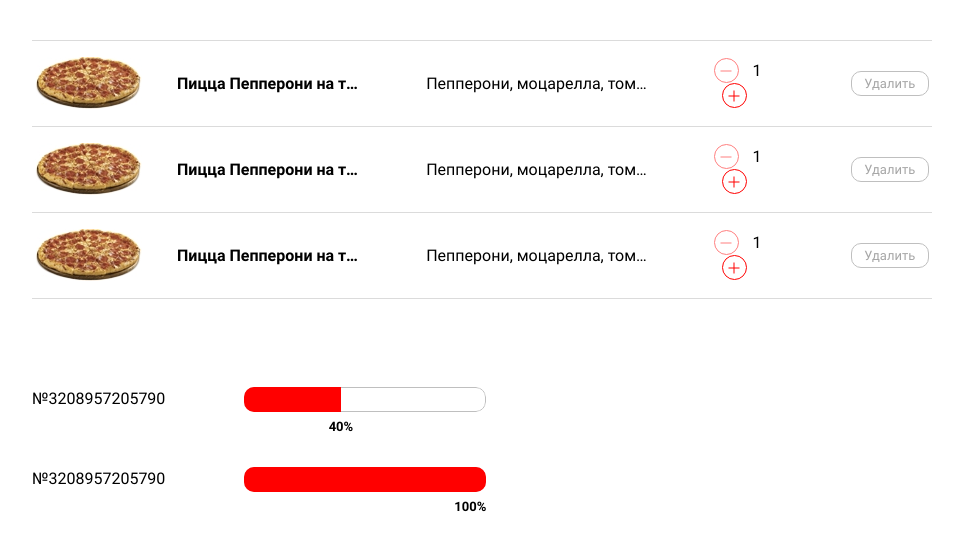
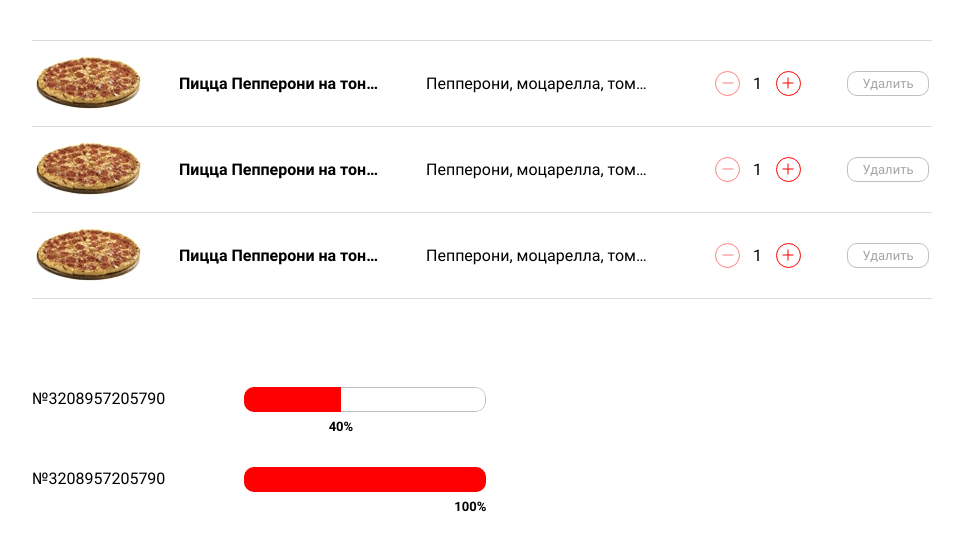
Before and after one commit to cognitive-cake/endy, a website: page index.html in a window 1280 px wide. Shown: the whole page, without its empty margins (158-1121 px from the left). Drawn offline with Linux system fonts and the light colour scheme.

Commit message:
Поправил вёрстку списка заказов

```diff
--- a/sass/blocks/amount-controls.scss
+++ b/sass/blocks/amount-controls.scss
@@ -26,11 +26,11 @@
     }
 
     &-dec {
-      margin-right: 8px;
+      margin-right: 7px;
     }
 
     &-inc {
-      margin-left: 8px;
+      margin-left: 7px;
     }
 
     &-dec::after {
--- a/sass/blocks/remove-btn.scss
+++ b/sass/blocks/remove-btn.scss
@@ -2,7 +2,7 @@
   width: 82px;
   height: 25px;
 
-  margin-left: 37px;
+  margin-left: auto;
 
   color: #a6a6a6;
   font-size: 13px;
--- a/sass/blocks/single-order.scss
+++ b/sass/blocks/single-order.scss
@@ -13,9 +13,9 @@
   }
 
   &__name {
-    width: 200px;
+    width: 205px;
 
-    margin-left: 35px;
+    margin-left: 37px;
     margin-right: 25px;
     font-weight: bold;
 
@@ -25,9 +25,9 @@
   }
 
   &__description {
-    width: 235px;
+    width: 224px;
 
-    margin-left: 35px;
+    margin-left: 17px;
     margin-right: 50px;
 
     white-space: nowrap;
```
Also changed, not shown: css/style.css, css/style.min.css.
